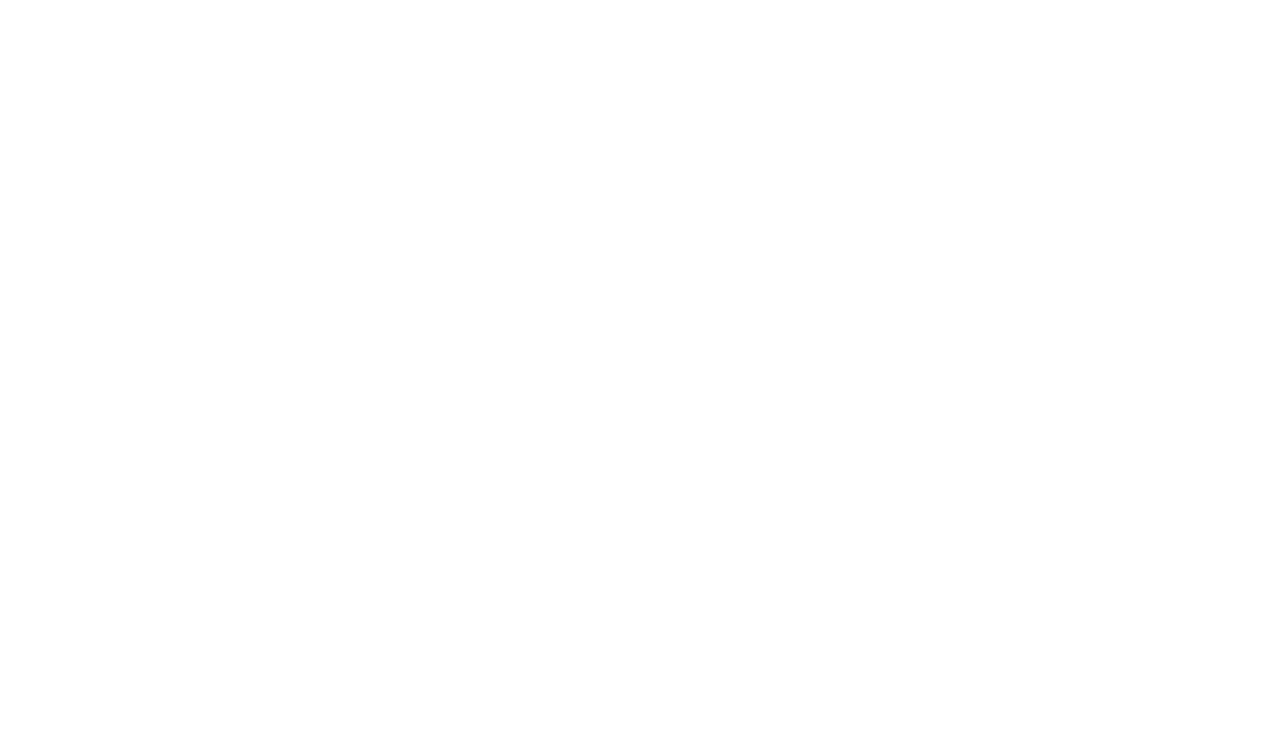
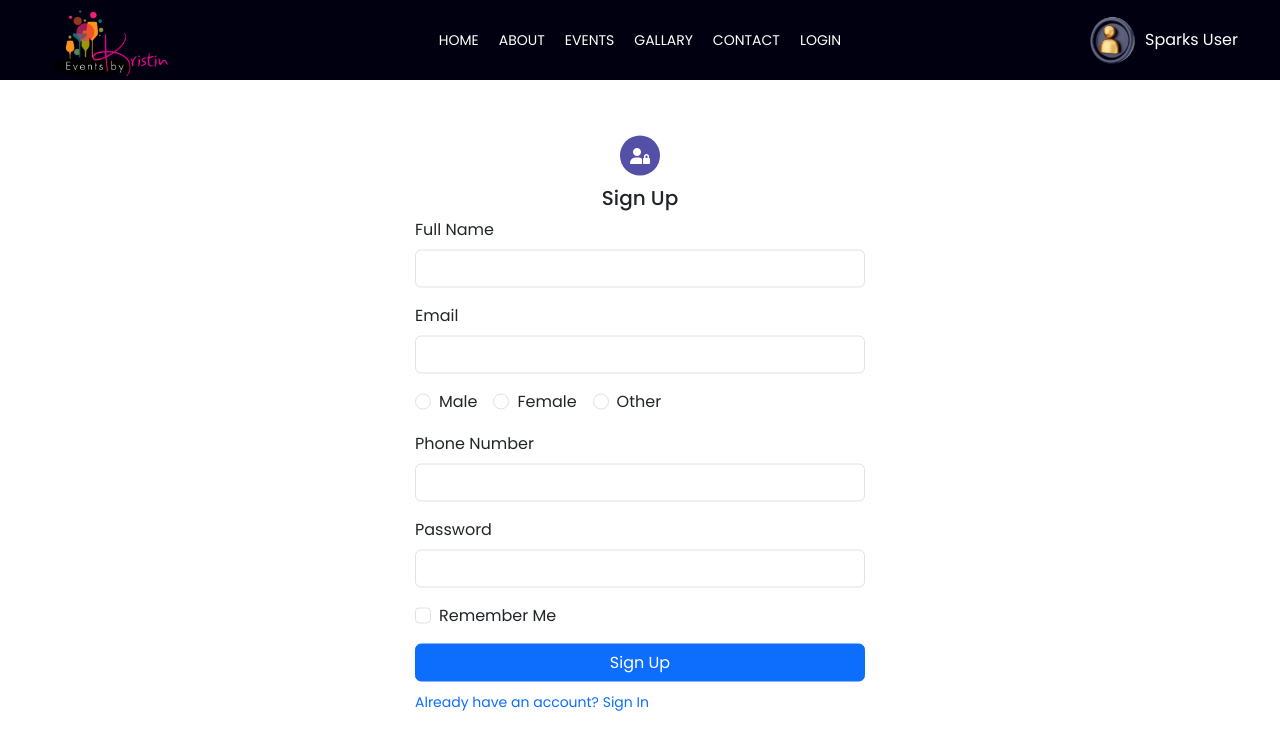
Before and after one commit to vivek8091/Event-management-System-in-React-js, a React (Create React App) app: page /Registration in a window 1280 px wide. Before the commit this address had no page. Shown: the top 750 px of the page. Built offline with nearby package versions, Linux system fonts and the light colour scheme; a web font is replaced by a local one.

Commit message:
Registration page completed

```diff
--- a/src/App.js
+++ b/src/App.js
@@ -13,6 +13,7 @@
 import UserAccountDetails from "./Components/UserAccountDetails";
 import ChangePassword from "./Components/ChangePassword";
 import ChangeAccountDetails from "./Components/ChangeAccountDetails";
+import Registration from "./Components/Registration";
 
 function App() {
   return (
@@ -26,6 +27,7 @@
             <Route path="/Gallary" element={<Gallary />} />
             <Route path="/contact" element={<Contact />} />
             <Route path="/Login" element={<Login />} />
+            <Route path="/Registration" element={<Registration/>}/>
             <Route path="/Events/:CategoryEvent" element={<CategoryEvent />} />
             <Route path="/EventDetails/:eventId" element={<EventDetails />} />
             <Route path="/UserAccountDetails" element={<UserAccountDetails />} />
--- a/src/Components/Login.js
+++ b/src/Components/Login.js
@@ -1,4 +1,5 @@
 import "../Styles/login.css";
+import { Link } from "react-router-dom";
 
 function Login() {
   return (
@@ -41,8 +42,10 @@
             </button>
 
             <div className="register-links">
-                <a href="#">Forgot Password?</a>
-                <a href="#">Don't have an account? Sign Up</a>
+                <nav>
+                  <Link>Forgot Password?</Link>
+                  <Link to="/Registration">Don't have an account? Sign Up</Link>
+                </nav>
             </div>
           </form>
         </div>
--- /dev/null
+++ b/src/Components/Registration.js
@@ -0,0 +1,117 @@
+import "../Styles/login.css";
+import { Link } from "react-router-dom";
+
+function Registration() {
+  return (
+    <>
+      <div className="signup-form pt-5">
+        <div className="signup-title">
+          <div className="sign-logo">
+            <i class="fa-solid fa-user-lock"></i>
+          </div>
+          <h5>Sign Up</h5>
+        </div>
+        <form>
+          <div class="mb-3">
+            <label for="exampleInputEmail1" class="form-label">
+              Full Name
+            </label>
+            <input
+              type="text"
+              class="form-control"
+              id="exampleInputName1"
+              aria-describedby="NameHelp"
+            />
+          </div>
+          <div class="mb-3">
+            <label for="exampleInputEmail1" class="form-label">
+              Email
+            </label>
+            <input
+              type="text"
+              class="form-control"
+              id="exampleInputName1"
+              aria-describedby="EmailHelp"
+            />
+          </div>
+          <div class="mb-3 d-inline-flex gap-3">
+            <div className="form-check">
+              <input
+                class="form-check-input"
+                type="radio"
+                name="flexRadioDefault"
+                id="male"
+              />
+              <label for="male" className="form-check-label">
+                Male
+              </label>
+            </div>
+            <div className="form-check">
+              <input
+                class="form-check-input"
+                type="radio"
+                name="flexRadioDefault"
+                id="female"
+              />
+              <label for="male" className="form-check-label">
+                Female
+              </label>
+            </div>
+            <div className="form-check">
+              <input
+                class="form-check-input"
+                type="radio"
+                name="flexRadioDefault"
+                id="other"
+              />
+              <label for="male" className="form-check-label">
+                Other
+              </label>
+            </div>
+          </div>
+          <div class="mb-3">
+            <label for="exampleInputPassword1" class="form-label">
+              Phone Number
+            </label>
+            <input
+              type="password"
+              class="form-control"
+              id="exampleInputPhone1"
+            />
+          </div>
+          <div class="mb-3">
+            <label for="exampleInputPassword1" class="form-label">
+              Password
+            </label>
+            <input
+              type="password"
+              class="form-control"
+              id="exampleInputPassword1"
+            />
+          </div>
+          <div class="mb-3 form-check">
+            <input
+              type="checkbox"
+              class="form-check-input"
+              id="exampleCheck1"
+            />
+            <label class="form-check-label" for="exampleCheck1">
+              Remember Me
+            </label>
+          </div>
+          <button type="submit" class="btn btn-primary w-100">
+            Sign Up
+          </button>
+
+          <div className="login-link">
+            <nav>
+              <Link to="/Login">Already have an account? Sign In</Link>
+            </nav>
+          </div>
+        </form>
+      </div>
+    </>
+  );
+}
+
+export default Registration;
--- a/src/Styles/login.css
+++ b/src/Styles/login.css
@@ -1,3 +1,5 @@
+/* Login page CSS */
+
 .login-form {
     width: 100%;
     max-width: 450px;
@@ -7,14 +9,62 @@
     transform: translate(-50%, -50%);
 }
 
-.login-form .register-links {
+.login-form .register-links nav {
     display: flex;
     align-items: center;
     justify-content: space-between;
     padding-top: 10px;
 }
 
-.login-form .register-links a{
+.login-form .register-links nav a {
     text-decoration: none;
     font-size: 14px;
 }
+
+
+/* Registration / SignUp page CSS */
+
+.signup-form {
+    width: 100%;
+    max-width: 450px;
+    position: absolute;
+    top: 50%;
+    left: 50%;
+    transform: translate(-50%, -50%);
+}
+
+.signup-form .signup-title{
+    display: flex;
+    align-items: center;
+    justify-content: center;
+    flex-direction: column;
+    gap: 10px;
+}
+
+.signup-form .signup-title .sign-logo {
+    width: 20px;
+    height: 20px;
+    background: rgb(84 79 167);
+    display: flex;
+    align-items: center;
+    justify-content: center;
+    border-radius: 50%;
+    padding: 20px 20px;
+}
+
+.signup-form .signup-title .sign-logo i{
+    font-size: 1rem;
+    color: #fff;
+}
+
+.signup-form .login-link nav {
+    display: flex;
+    align-items: center;
+    justify-content: start;
+    padding-top: 10px;
+}
+
+.signup-form .login-link nav a {
+    text-decoration: none;
+    font-size: 14px;
+}
--- a/src/Styles/userAccountDetails.css
+++ b/src/Styles/userAccountDetails.css
@@ -96,6 +96,10 @@
     margin-left: 15px;
 }
 
+.user-details .user-data .profile-container .profile-list .profile-item i{
+    line-height: 0;
+}
+
 .user-details .user-data .profile-container .profile-list .profile-item i:first-child {
     font-size: 1.3rem;
     width: 20px;
```
